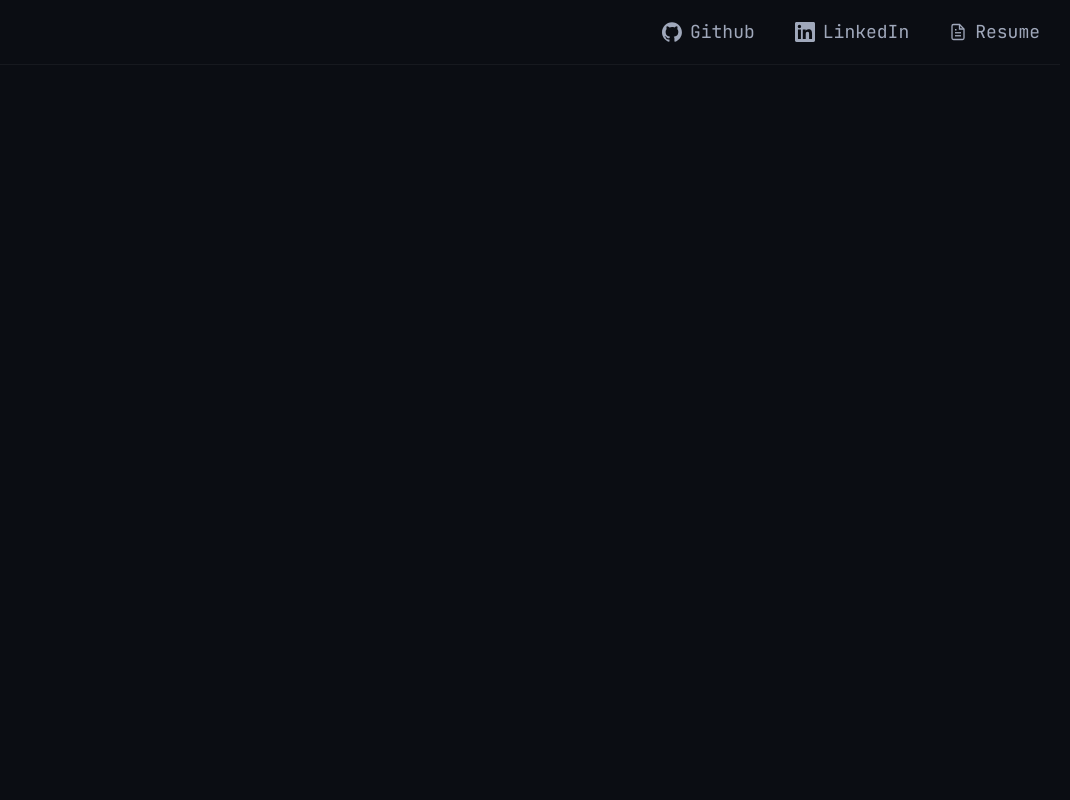
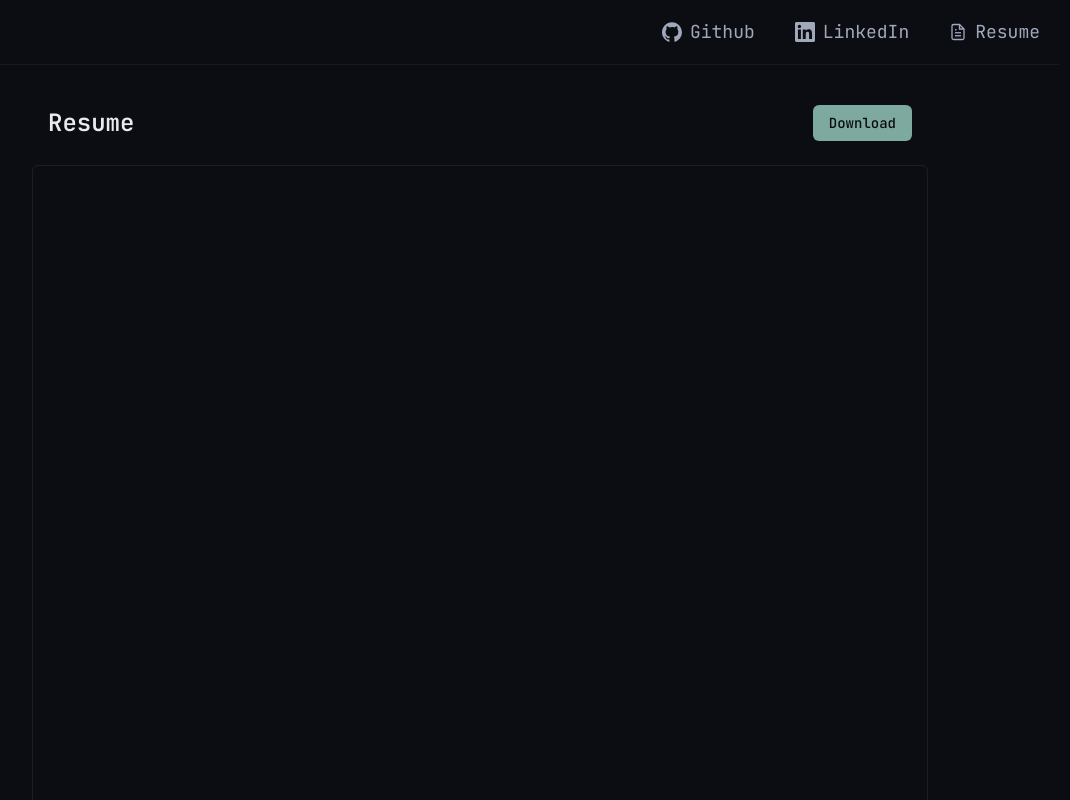
Before and after one commit to Shibainuinuinu/Personal-Website, a Next.js app: page /Resume in a window 1280 px wide. Shown: the top 800 px of the page, without its empty margins (160-1230 px from the left). Built offline with nearby package versions, Linux system fonts and the light colour scheme.

Commit message:
added resume page

```diff
--- a/app/Resume/page.tsx
+++ b/app/Resume/page.tsx
@@ -1,5 +1,22 @@
 export default function ResumePage() {
-    return (
-        <div>Resume</div>
-    )
+  return (
+    <main className="min-h-screen bg-[#0B0D13] text-[#E8EAF0] flex flex-col items-center py-10 gap-6">
+
+      <div className="flex items-center justify-between w-full max-w-4xl px-4">
+        <h1 className="text-2xl font-semibold">Resume</h1>
+        <a
+          href="/Kelvin F.pdf"
+          download="Kelvin_Fang_Resume.pdf"
+          className="flex items-center gap-2 px-4 py-2 rounded-md bg-[#7DA99E] text-[#0B0D13] text-sm font-medium hover:opacity-85 transition-all duration-200">
+          Download
+        </a>
+      </div>
+
+      <iframe
+        src="/Kelvin F.pdf#toolbar=0&navpanes=0&scrollbar=0"
+        className="w-full max-w-4xl aspect-[8.5/11] rounded-md border border-[rgba(255,255,255,0.07)]"
+        title="Resume"
+      />
+    </main>
+  );
 }
```
Also changed, not shown: 1 other file (tests, documents, lock files or other folders).
